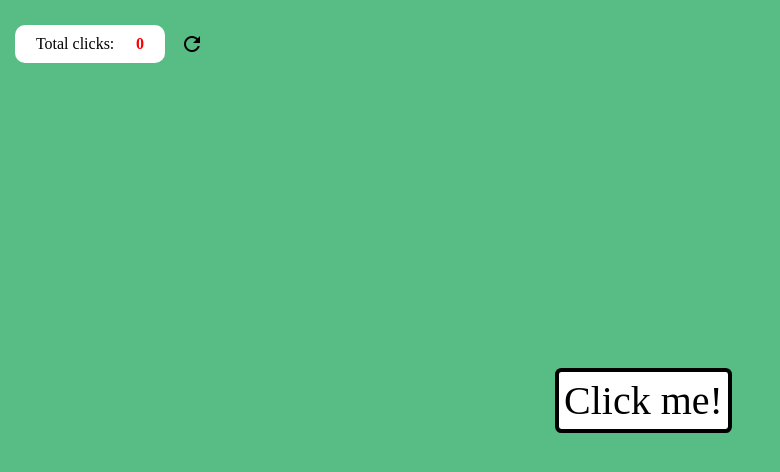
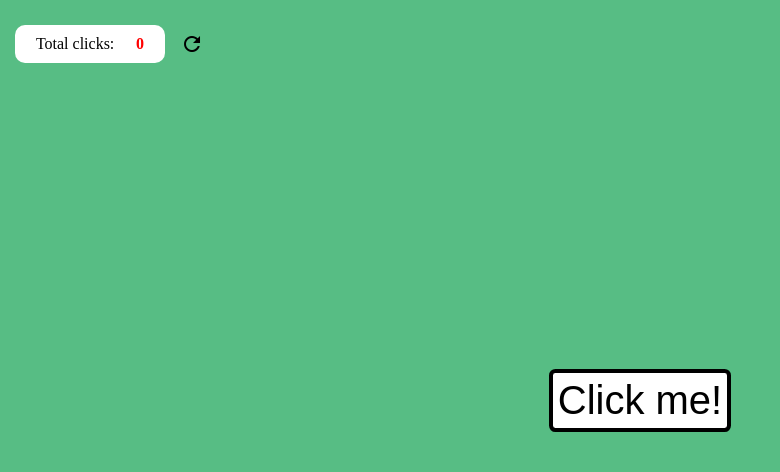
Before and after one commit to emanoeldelfino/practice-projects, a plain HTML site: page clickGame/index.html in a window 1280 px wide. Shown: the whole page, without its empty margins (0-780 px from the left). Drawn offline with Linux system fonts and the light colour scheme.

Commit message:
Remove input and label, use button instead. Add scale on button activation

```diff
--- a/clickGame/app.js
+++ b/clickGame/app.js
@@ -1,4 +1,4 @@
-const label = document.querySelector("label[for=box]");
+const label = document.querySelector("button#click");
 const bTotalClicks = document.querySelector("div#counter-box span b#counter");
 const refreshButton = document.querySelector("span#refresh");
 
--- a/clickGame/index.html
+++ b/clickGame/index.html
@@ -19,8 +19,7 @@
       </div>
       <span class="material-icons" id="refresh"> refresh </span>
     </div>
-    <input type="checkbox" id="box" />
-    <label for="box" data-tooltip="+">Click me!</label>
+    <button id="click" data-tooltip="+">Click me!</button>
     <script src="./app.js"></script>
   </body>
 </html>
--- a/clickGame/style.css
+++ b/clickGame/style.css
@@ -22,13 +22,7 @@ body {
   background: #57bd84;
 }
 
-input[type=checkbox] {
-  height: 0;
-  width: 0;
-  visibility: hidden;
-}
-
-label[for=box] {
+button#click {
   outline: none;
   user-select: none;
   font-size: 2.5rem;
@@ -46,8 +40,9 @@ label[for=box] {
   animation-direction: alternate;
 }
 
-label[for=box]:active {
+button#click:active {
   background: var(--color-mild);
+  transform: scale(1.1);
 }
 
 div#top-left-corner {
```
